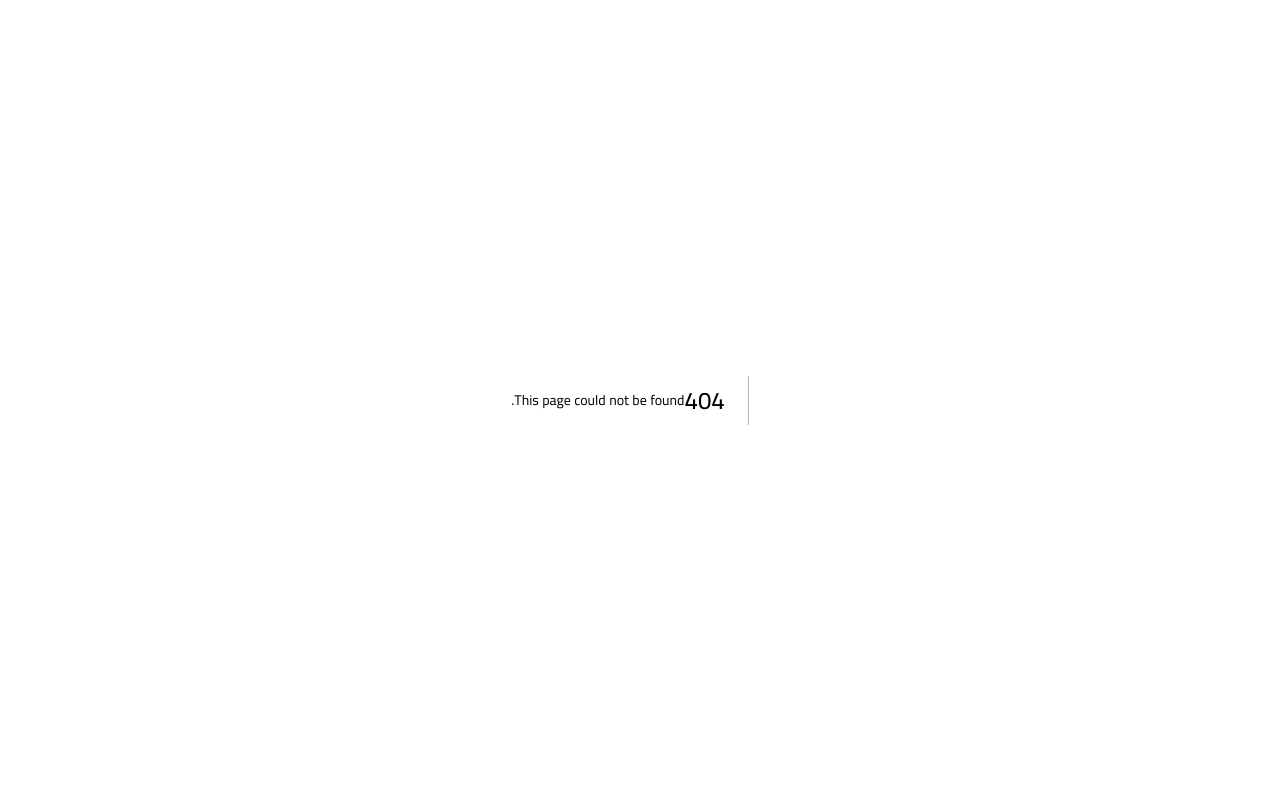
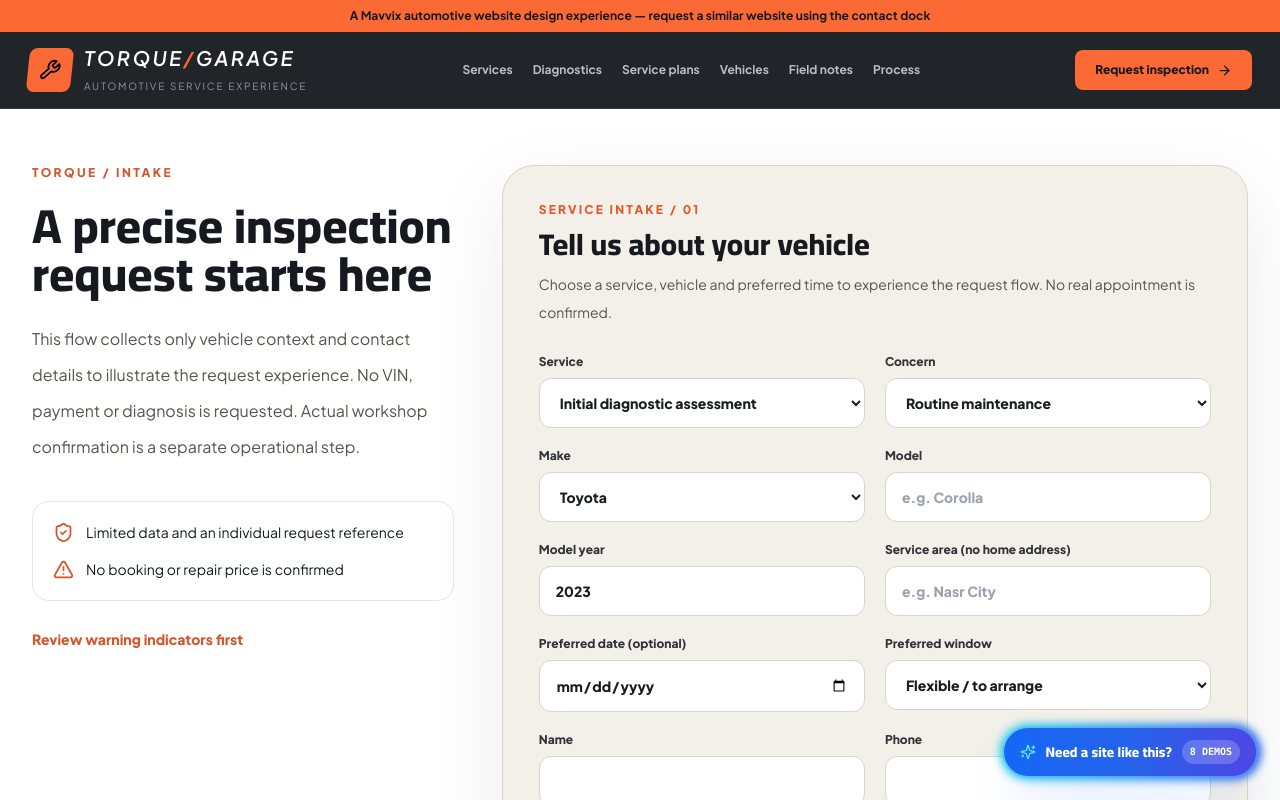
Before and after one commit to mykholy/mavvix_demos, a Next.js app: page /en/preview/auto-service/booking in a window 1280 px wide. Before the commit this address had no page. Shown: the top 800 px of the page. Built offline with nearby package versions, Linux system fonts and the light colour scheme; a web font is replaced by a local one.

Commit message:
feat(auto-service): complete industry-specific booking/page.tsx

```diff
--- /dev/null
+++ b/src/app/[locale]/preview/auto-service/booking/page.tsx
@@ -0,0 +1,18 @@
+import Link from 'next/link';
+import type { Locale } from '@/lib/i18n/config';
+import { AUTO_SERVICE, autoPath } from '@/lib/verticals/auto-service/data';
+import { AutoBookingForm } from './AutoBookingForm';
+import { ShieldCheck, AlertTriangle } from 'lucide-react';
+
+export default function AutoBooking({params:{locale},searchParams}:{params:{locale:Locale};searchParams:{service?:string}}){
+ const ar=locale==='ar';
+ const initial=AUTO_SERVICE.services.some(s=>s.slug===searchParams.service)?searchParams.service:'';
+ return <div className="bg-white"><div className="max-w-7xl mx-auto px-5 sm:px-8 pt-14 pb-24 grid lg:grid-cols-[.65fr_1.15fr] gap-12 items-start">
+  <div className="lg:sticky lg:top-32"><p className="text-[#D5552C] text-xs tracking-[.2em] font-black">TORQUE / INTAKE</p><h1 className="text-4xl sm:text-5xl font-black leading-tight mt-5">{ar?'طلب فحص واضح من أول دقيقة':'A precise inspection request starts here'}</h1>
+   <p className="mt-6 text-stone-600 leading-9 text-base">{ar?'الهدف من النموذج توضيح حالة السيارة والخدمة المطلوبة. لن يُطلب رقم شاسيه ولا أي معلومات مالية؛ صاحب المركز الحقيقي هو الذي يؤكد موعد الفحص عند تشغيل الموقع لصالحه.':'This flow collects only vehicle context and contact details to illustrate the request experience. No VIN, payment or diagnosis is requested. Actual workshop confirmation is a separate operational step.'}</p>
+   <div className="mt-9 p-5 border border-stone-200 rounded-2xl space-y-4 text-sm"><div className="flex gap-3 items-start"><ShieldCheck size={21} className="shrink-0 text-[#D5552C]"/><span>{ar?'بيانات محدودة وطلب له رقم مرجعي':'Limited data and an individual request reference'}</span></div><div className="flex gap-3 items-start"><AlertTriangle size={21} className="shrink-0 text-[#D5552C]"/><span>{ar?'لا يوجد تأكيد حجز أو سعر إصلاح':'No booking or repair price is confirmed'}</span></div></div>
+   <Link href={autoPath(locale,'diagnostics')} className="text-[#D5552C] text-sm inline-flex font-extrabold mt-7">{ar?'اقرأ دليل التحذيرات قبل الطلب':'Review warning indicators first'}</Link>
+  </div>
+  <AutoBookingForm locale={locale} initialService={initial}/>
+ </div></div>;
+}
```
